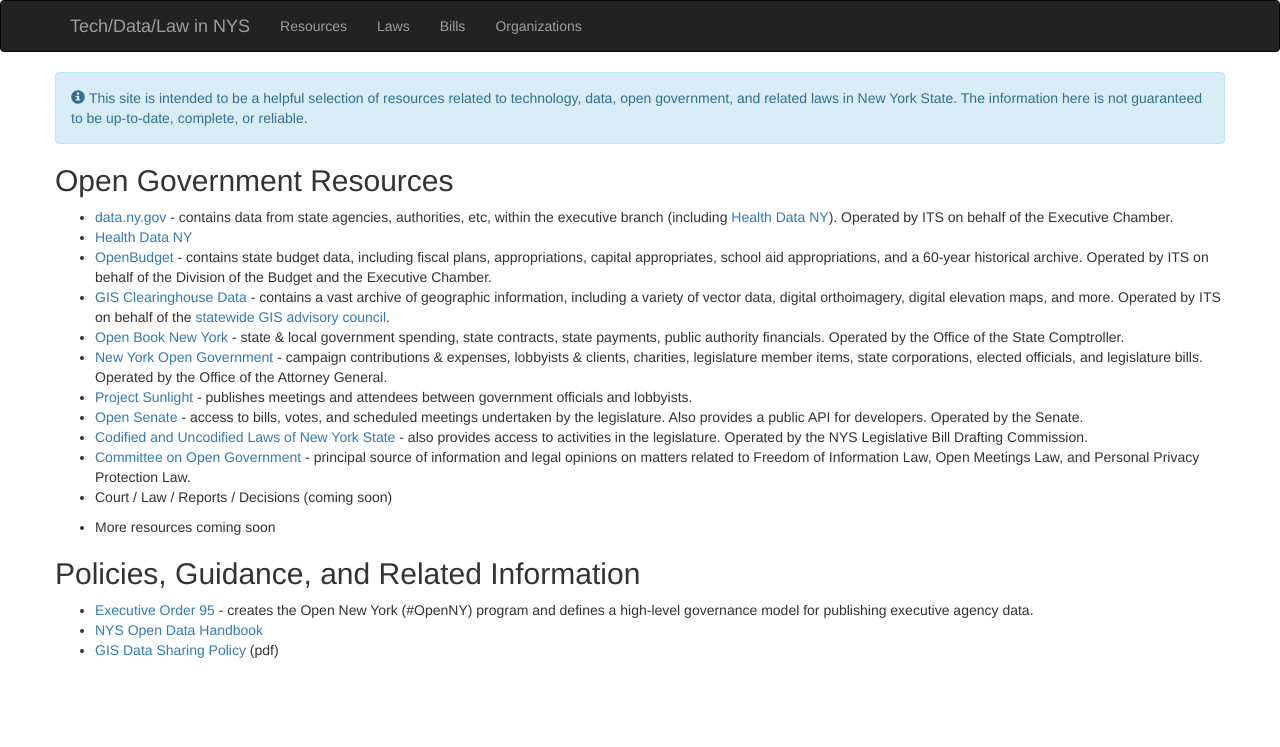
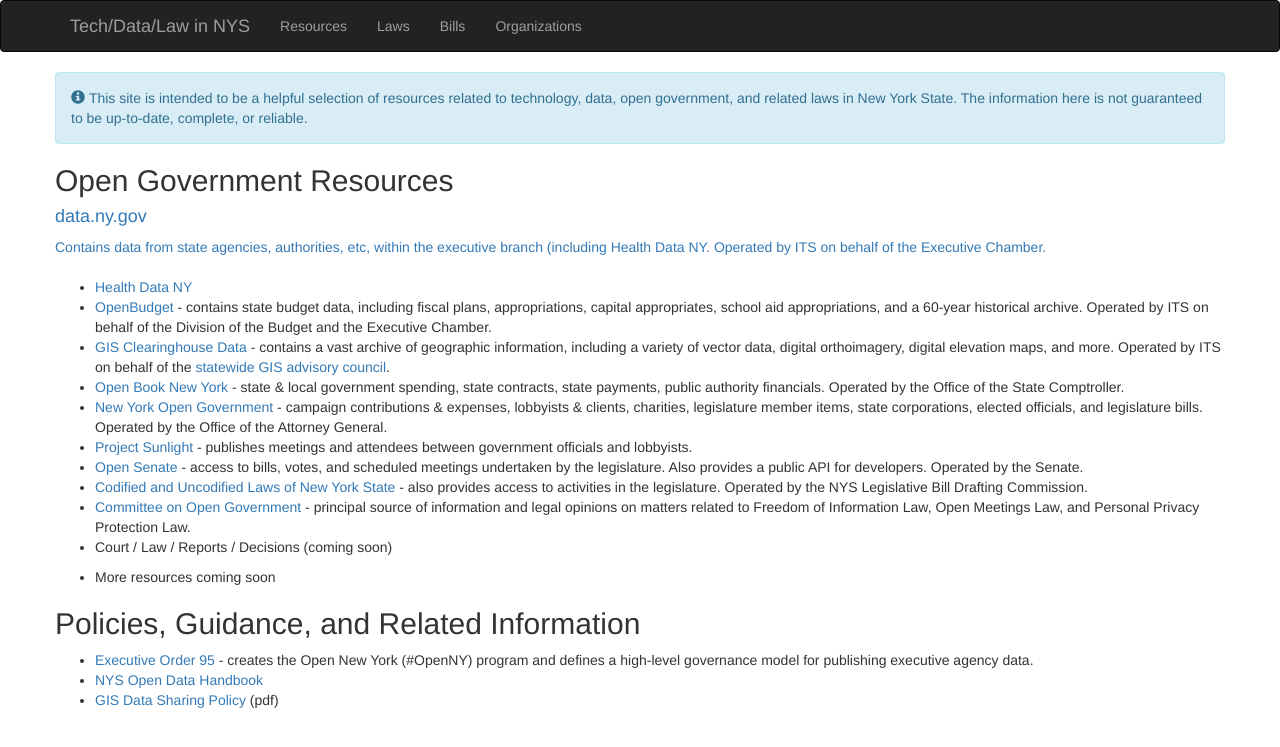
Before and after one commit to technickle/open-data-resources, a Jekyll site: the page built from resources/index.md, in a window 1280 px wide. Shown: the top 747 px of the page. Built offline with Jekyll 4.4.1, drawn with Linux system fonts in a browser that asks for light colours; nearby versions of some CDN libraries.

Commit message:
Update index.md

```diff
--- a/resources/index.md
+++ b/resources/index.md
@@ -4,7 +4,14 @@ layout: default
 
 
 ## Open Government Resources
-* [data.ny.gov](https://data.ny.gov/) - contains data from state agencies, authorities, etc, within the executive branch (including [Health Data NY](https://health.data.ny.gov/)). Operated by ITS on behalf of the Executive Chamber.
+
+<div class="list-group">
+  <a href="https://data.ny.gov">
+    <h4>data.ny.gov</h4>
+    <p>Contains data from state agencies, authorities, etc, within the executive branch (including Health Data NY. Operated by ITS on behalf of the Executive Chamber.</p>
+  </a>
+</div>
+
 * [Health Data NY](https://health.data.ny.gov)
 * [OpenBudget](http://openbudget.ny.gov/) - contains state budget data, including fiscal plans, appropriations, capital appropriates, school aid appropriations, and a 60-year historical archive. Operated by ITS on behalf of the Division of the Budget and the Executive Chamber.
 * [GIS Clearinghouse Data](http://gis.ny.gov/gisdata/) - contains a vast archive of geographic information, including a variety of vector data, digital orthoimagery, digital elevation maps, and more. Operated by ITS on behalf of the [statewide GIS advisory council](http://gis.ny.gov/coordinationprogram/workgroups/details/index.cfm?ID=10).
```
